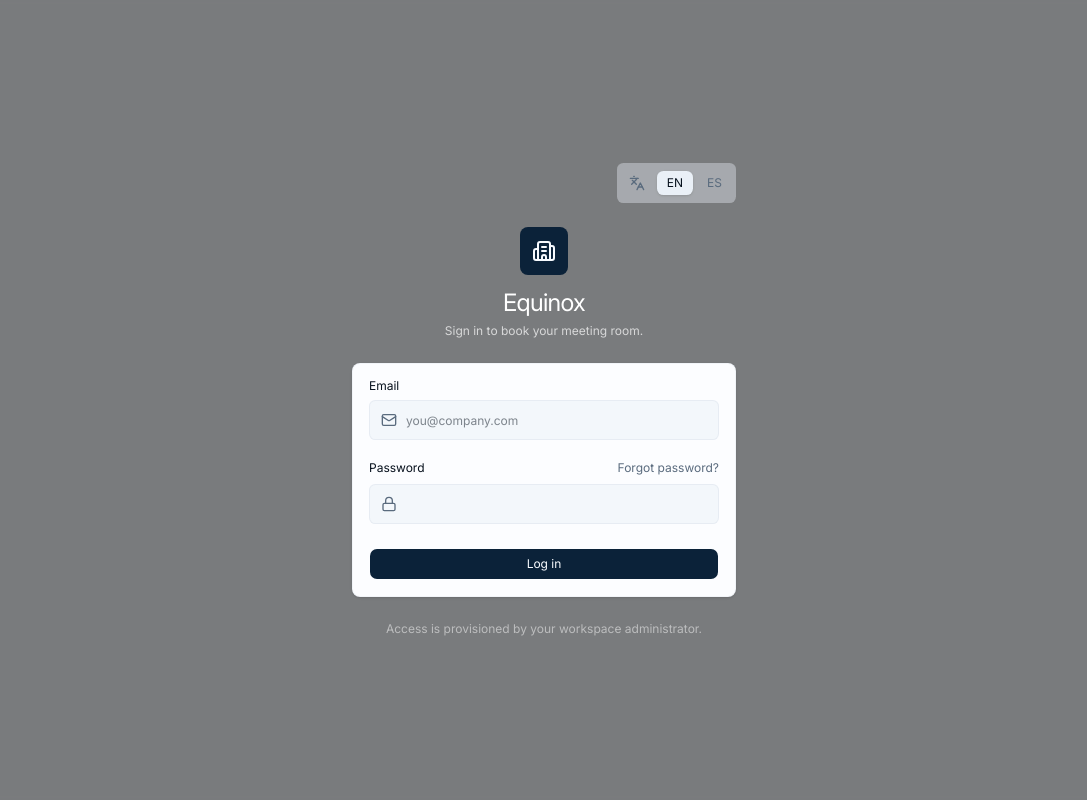
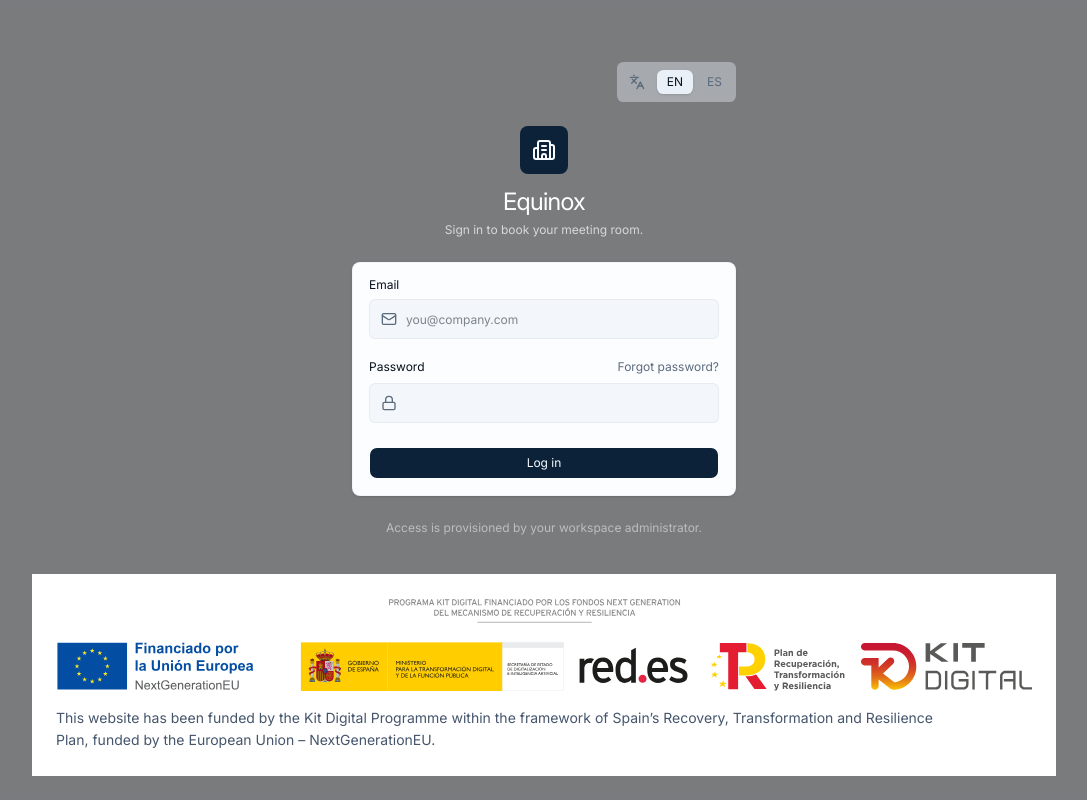
Before and after one commit to DefinitionGroup/booking-LPBC2026, a Next.js app: page /login in a window 1280 px wide. Shown: the whole page, without its empty margins (96-1183 px from the left). Built offline with nearby package versions, Linux system fonts and the light colour scheme; no server answers; the database is empty.

Commit message:
feat: add Kit Digital notice to login

```diff
--- a/app/login/page.tsx
+++ b/app/login/page.tsx
@@ -26,7 +26,7 @@ export default async function LoginPage(props: {
             : error;
 
     return (
-        <div className="relative flex min-h-screen flex-col items-center justify-center p-6">
+        <div className="relative min-h-screen p-6">
             {/* Background image */}
             {settings.hero_image_url ? (
                 <Image
@@ -42,7 +42,8 @@ export default async function LoginPage(props: {
             {/* Overlay */}
             <div className="absolute inset-0 bg-black/50 backdrop-blur-[2px]" />
 
-            <div className="relative z-10 w-full max-w-sm space-y-6">
+            <div className="relative z-10 mx-auto flex min-h-[calc(100vh-3rem)] w-full max-w-5xl flex-col">
+                <div className="mx-auto flex w-full max-w-sm flex-1 flex-col justify-center space-y-6 py-8">
                     <div className="flex justify-end">
                         <LanguageSwitcher />
                     </div>
@@ -122,6 +123,23 @@ export default async function LoginPage(props: {
                         {t("auth.accessManaged")}
                     </p>
                 </div>
+
+                <footer
+                    aria-label={t("funding.graphicAlt")}
+                    className="w-full bg-white px-4 py-4 sm:px-6 sm:py-6"
+                >
+                    <Image
+                        src="/brand/kit-digital.svg"
+                        alt={t("funding.graphicAlt")}
+                        width={1595}
+                        height={151}
+                        className="h-auto w-full"
+                    />
+                    <p className="mt-4 max-w-4xl text-xs leading-relaxed text-slate-600 sm:text-sm">
+                        {t("funding.statement")}
+                    </p>
+                </footer>
+            </div>
         </div>
     );
 }
--- a/messages/en.json
+++ b/messages/en.json
@@ -36,6 +36,10 @@
     "light": "Light",
     "dark": "Dark",
     "system": "System"
+  },
+  "funding": {
+    "graphicAlt": "Kit Digital Programme and NextGenerationEU logos",
+    "statement": "This website has been funded by the Kit Digital Programme within the framework of Spain’s Recovery, Transformation and Resilience Plan, funded by the European Union – NextGenerationEU."
   },
   "auth": {
     "welcomeTitle": "Welcome to Equinox",
--- a/messages/es.json
+++ b/messages/es.json
@@ -36,6 +36,10 @@
     "light": "Claro",
     "dark": "Oscuro",
     "system": "Sistema"
+  },
+  "funding": {
+    "graphicAlt": "Logotipos del Programa Kit Digital y NextGenerationEU",
+    "statement": "Esta web ha sido financiada por el Programa Kit Digital, en el marco del Plan de Recuperación, Transformación y Resiliencia, financiado por la Unión Europea – NextGenerationEU."
   },
   "auth": {
     "welcomeTitle": "Bienvenido a Equinox",
```
Also changed, not shown: public/brand/kit-digital.svg (added). Lines whose indentation alone changed are shown as unchanged.
